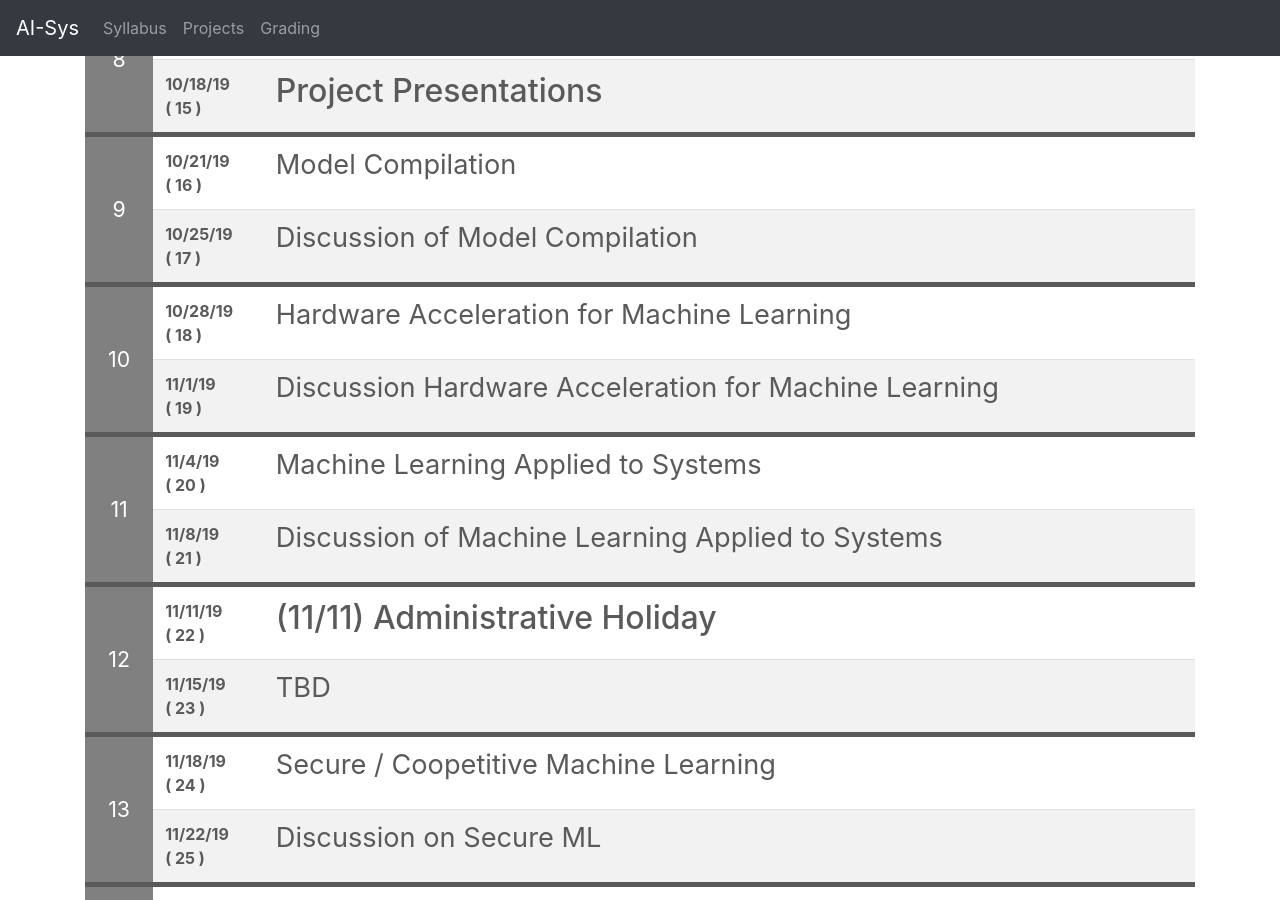
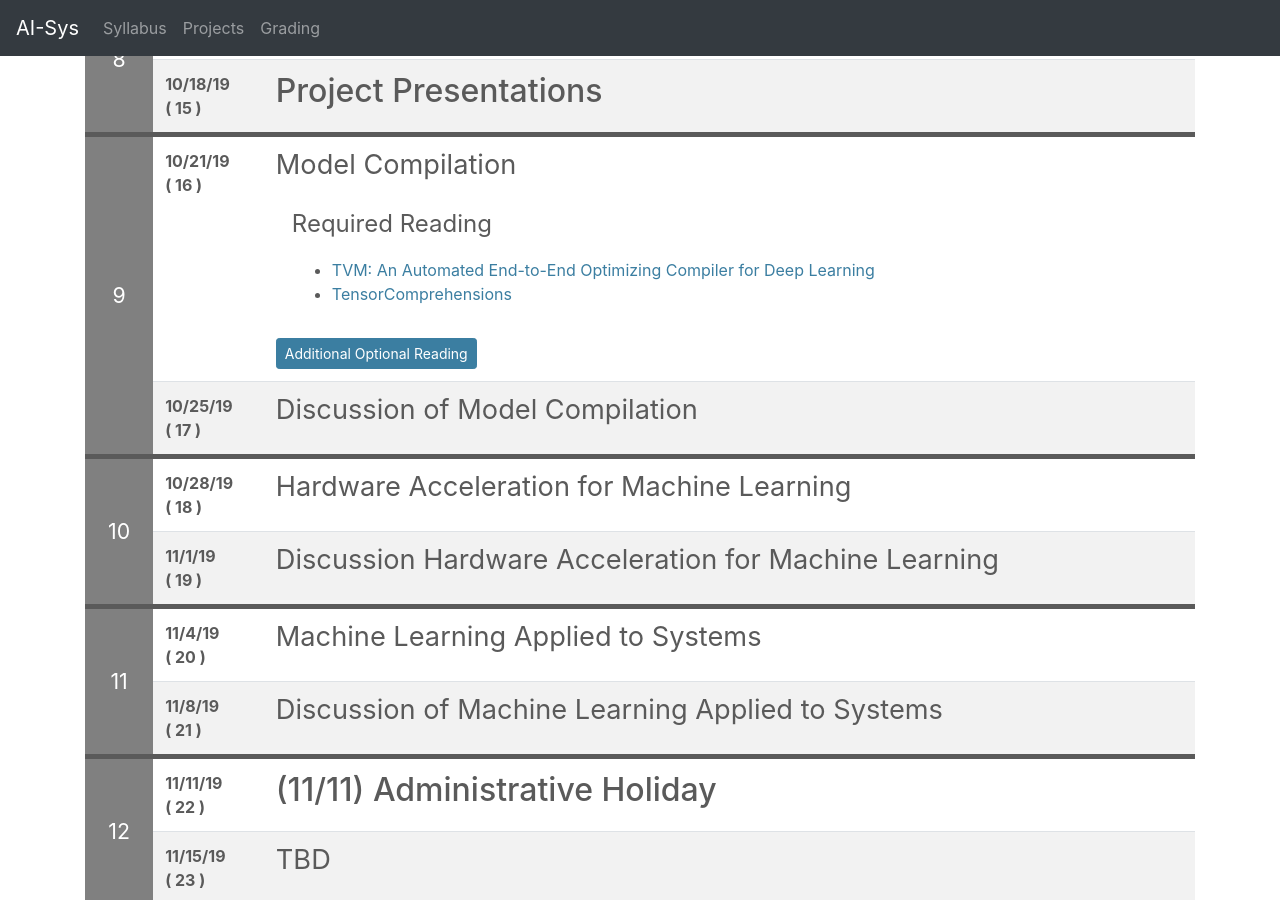
Before and after one commit to ucbrise/cs294-ai-sys-fa19, a Jekyll site: the page built from index.md, in a window 1280 px wide and 900 px high, scrolled down 3128 px. Built offline with Jekyll 4.4.1, drawn with Linux system fonts in a browser that asks for light colours; nearby versions of some CDN libraries; our own code applies the rules of GitHub Pages for plain Markdown files.

Commit message:
adding more reading

```diff
--- a/index.md
+++ b/index.md
@@ -305,6 +305,23 @@
 {% include syllabus_entry %}
 ## Model Compilation
 
+<div class="reading">
+<div class="required_reading" markdown="1">
+
+* [TVM: An Automated End-to-End Optimizing Compiler for Deep Learning](https://arxiv.org/abs/1802.04799)
+* [TensorComprehensions](https://arxiv.org/abs/1802.04730)
+
+</div>
+<div class="optional_reading" markdown="1">
+
+* [Learning to Optimize Tensor Programs](https://arxiv.org/abs/1805.08166): The TVM story is two fold. There's a System for ML story (above paper) and this paper is their the ML for System story.
+* [Optimizing DNN Computations with Relaxed Graph Substitutions](https://www.sysml.cc/doc/2019/22.pdf)
+* [Exploring Hidden Dimensions in Parallelizing Convolutional Neural Networks](http://proceedings.mlr.press/v80/jia18a/jia18a.pdf)
+
+</div>
+</div>
+
+
 {% include syllabus_entry %}
 ## Discussion of Model Compilation
 
```
